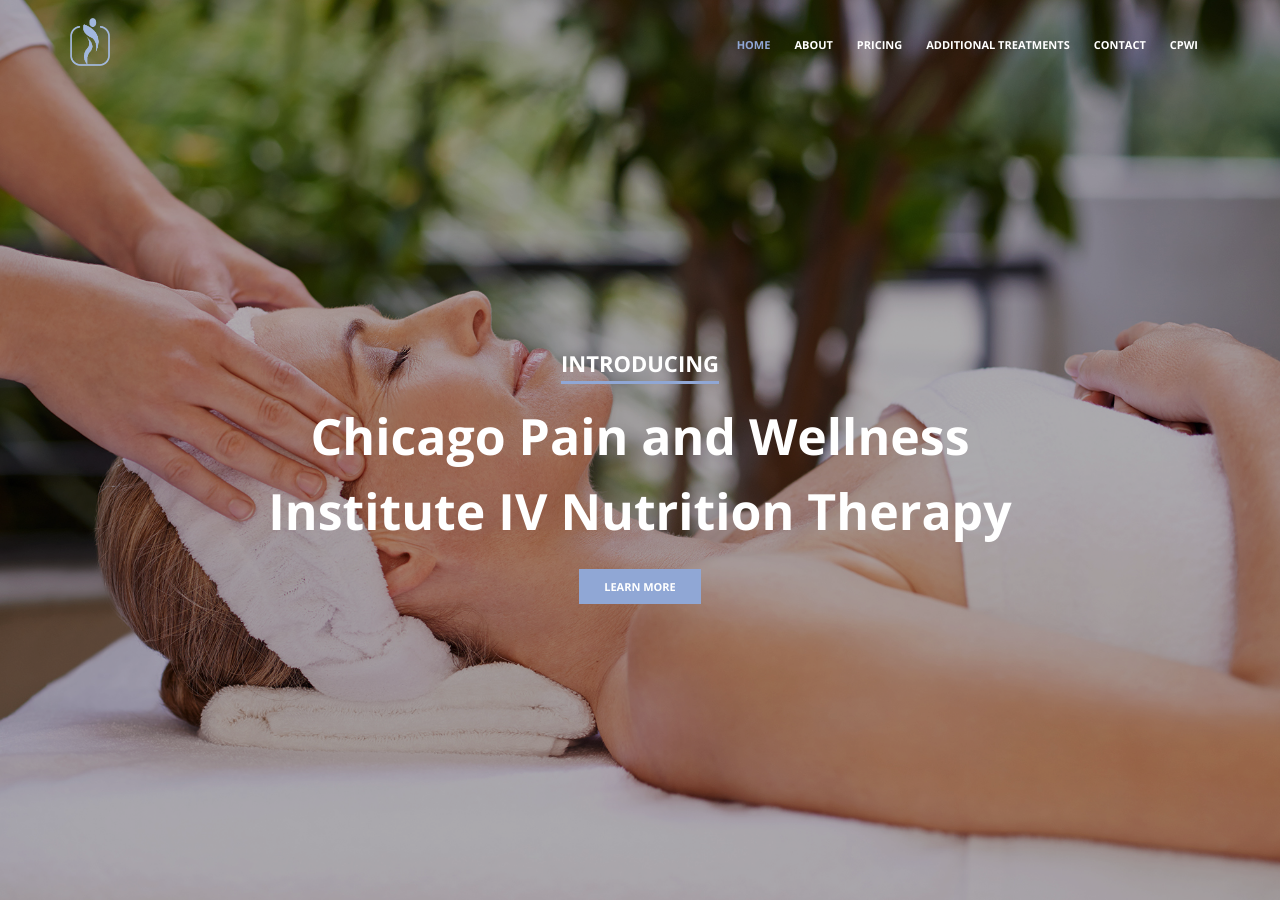
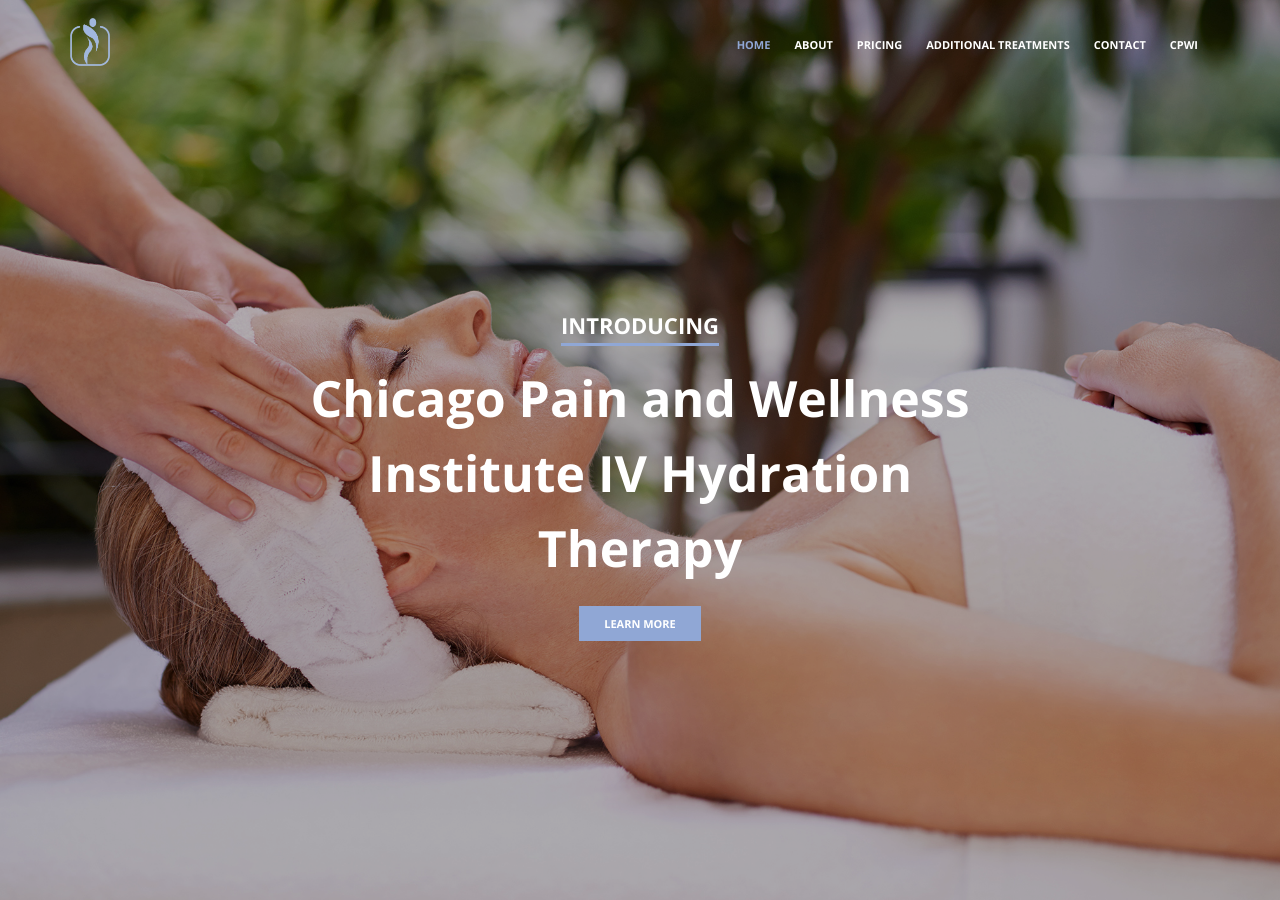
Before and after one commit to LonelyBeastie/chicagopwi-wellness, a Jekyll site: the page built from index.html, in a window 1280 px wide and 900 px high. Built offline with Jekyll 4.4.1, drawn with Linux system fonts in a browser that asks for light colours; some of the changed text lies outside the part shown.

Commit message:
6/1 small updates

```diff
--- a/_includes/head.html
+++ b/_includes/head.html
@@ -4,8 +4,8 @@
 	<!-- Meta -->
 	<meta charset="utf-8">
 	<meta name="viewport" content="width=device-width, initial-scale=1.0">
-	<meta name="description" content="">
-	<meta name="author" content="">
+	<meta name="description" content="Chicago Pain and Wellness Institute is the best place rejuvenate with IV hydration, repair with Platelet-Rich Plasma (PRP), and revitalize with hair loss with replacement.">
+	<meta name="author" content="Lonely Beastie">
 
 	<!-- Favicon -->
 	<link rel="shortcut icon" href="assets/img/small-lightblue.png">
--- a/index.html
+++ b/index.html
@@ -12,7 +12,7 @@
         <div class="col-sm-8 col-sm-offset-2 text-center">
           <h1 class="h2">
             <em class="block-name">Introducing</em><br>
-            Chicago Pain and Wellness Institute IV Nutrition Therapy
+            Chicago Pain and Wellness Institute IV Hydration Therapy
           </h1>
           <a class="btn-u btn-u-lg btn-u-bg-default btn-u-upper page-scroll" href="#about">Learn More</a>
         </div>
@@ -150,7 +150,7 @@
                 <span class="price">$89</span>
               </div>
               <div class="offer-text">
-                <h3 class="offer-h3">IV hydration</h3>
+                <h3 class="offer-h3">IV Hydration</h3>
                 <p class="offer-p">Whatever the reason for your dehydration, let us rehydrate you quickly.  Under 30 minutes, you will receive a full liter of electrolyte balanced fluid directly into your circulatory system.</p>
               </div>
             </div>
@@ -182,8 +182,8 @@
           <div class="col-md-3 col-sm-6">
             <div class="offer offer-small on-top">
               <div class="offer-img">
-                <img class="img-responsive" src="assets/img-temp/offers/athlete.jpg" alt="">
-                <span class="price">$149</span>
+                <img class="img-responsive" src="assets/img-temp/offers/running.jpg" alt="">
+                <span class="price">$179</span>
               </div>
               <div class="offer-text">
                 <h3 class="offer-h3">Nourishment for Athletes </h3>
@@ -200,7 +200,7 @@
             <div class="offer offer-small">
               <div class="offer-img">
                 <img class="img-responsive" src="assets/img-temp/offers/PeopleImages.com-ID460674_.jpg" alt="">
-                <span class="price">$159</span>
+                <span class="price">$179</span>
               </div>
               <div class="offer-text">
                 <h3 class="offer-h3">Meyer’s Formula</h3>
```
Also changed, not shown: assets/img-temp/offers/running.jpg (added).
